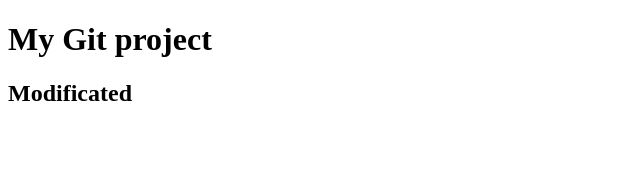
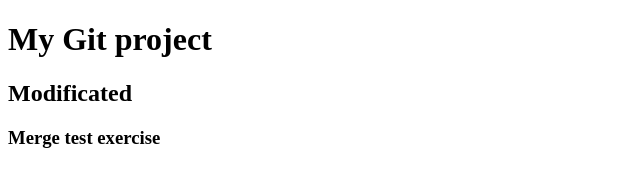
Before and after one commit to DrewoneVII/Git-practice-, a plain HTML site: page Project1/index.html in a window 1280 px wide. Shown: the whole page, without its empty margins (0-640 px from the left). Drawn offline with Linux system fonts and the light colour scheme.

Commit message:
Add  h3 tag

```diff
--- a/Project1/index.html
+++ b/Project1/index.html
@@ -8,5 +8,6 @@
 <body>
         <h1>My Git project</h1>
         <h2>Modificated</h2>
+        <h3>Merge test exercise </h3>
 </body>
 </html>
```
